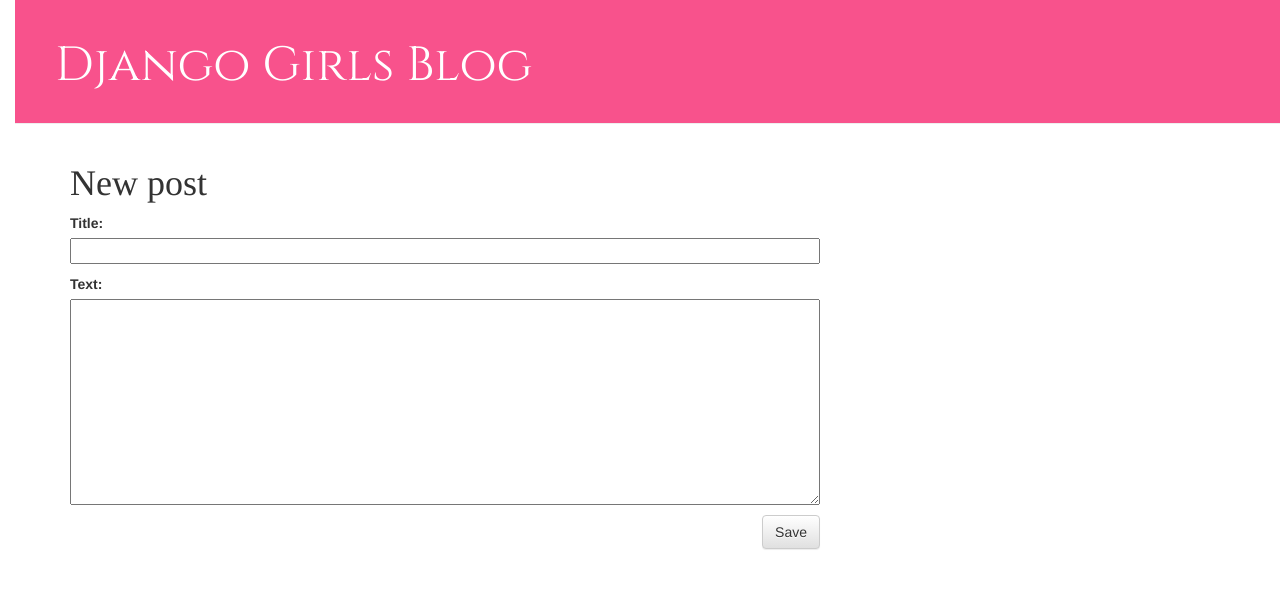
After one commit to prchler/my-first-blog, a Django app: page /post/new/ in a window 1280 px wide. The commit adds this page. Shown: the top 589 px of the page. Run offline with Django 3.2, Linux system fonts and the light colour scheme; some libraries are stand-ins or nearby versions.

Commit message:
Added views to create/edit blog post inside the site.

```diff
--- /dev/null
+++ b/blog/forms.py
@@ -0,0 +1,9 @@
+from django import forms
+
+from .models import Post
+
+class PostForm(forms.ModelForm):
+
+    class Meta:
+        model = Post
+        fields = ('title', 'text',)
--- a/blog/static/css/blog.css
+++ b/blog/static/css/blog.css
@@ -22,7 +22,7 @@
 }
 
 h1, h2, h3, h4 {
-    font-family: 'Lobster', cursive;
+    font-family: 'Tinos', cursive;
 }
 
 .date {
@@ -50,5 +50,6 @@
 }
 
 .post h1 a, .post h1 a:visited {
-    color: #000000;
+    color: #1583F1;
+    font-family: 'Tinos';
 }
--- a/blog/templates/blog/base.html
+++ b/blog/templates/blog/base.html
@@ -1,15 +1,18 @@
 {% load staticfiles %}
 <html>
-
     <head>
-        <link href="https://fonts.googleapis.com/css?family=Cinzel&subset=latin,latin-ext" rel="stylesheet" type="text/css">
-<link rel="stylesheet" href="{% static 'css/blog.css' %}">
+        <title>Django Girls blog</title>
         <link rel="stylesheet" href="//maxcdn.bootstrapcdn.com/bootstrap/3.2.0/css/bootstrap.min.css">
         <link rel="stylesheet" href="//maxcdn.bootstrapcdn.com/bootstrap/3.2.0/css/bootstrap-theme.min.css">
-        <title>Django Girls blog</title>
+        <link href='//fonts.googleapis.com/css?family=Cinzel&subset=latin,latin-ext' rel='stylesheet' type='text/css'>
+        <link href='//fonts.googleapis.com/css?family=Tinos&subset=latin,latin-ext' rel='stylesheet' type='text/css'>
+        <link rel="stylesheet" href="{% static 'css/blog.css' %}">
     </head>
     <body>
         <div class="page-header">
+            {% if user.is_authenticated %}
+    <a href="{% url 'post_new' %}" class="top-menu"><span class="glyphicon glyphicon-plus"></span></a>
+            {% endif %}
             <h1><a href="/">Django Girls Blog</a></h1>
         </div>
         <div class="content container">
--- a/blog/templates/blog/post_detail.html
+++ b/blog/templates/blog/post_detail.html
@@ -1,3 +1,4 @@
+
 {% extends 'blog/base.html' %}
 
 {% block content %}
@@ -7,6 +8,9 @@
                 {{ post.published_date }}
             </div>
         {% endif %}
+        {% if user.is_authenticated %}
+    <a class="btn btn-default" href="{% url 'post_edit' pk=post.pk %}"><span class="glyphicon glyphicon-pencil"></span></a>
+        {% endif %}
         <h1>{{ post.title }}</h1>
         <p>{{ post.text|linebreaksbr }}</p>
     </div>
--- /dev/null
+++ b/blog/templates/blog/post_edit.html
@@ -0,0 +1,9 @@
+{% extends 'blog/base.html' %}
+
+{% block content %}
+    <h1>New post</h1>
+    <form method="POST" class="post-form">{% csrf_token %}
+        {{ form.as_p }}
+        <button type="submit" class="save btn btn-default">Save</button>
+    </form>
+{% endblock %}
--- a/blog/urls.py
+++ b/blog/urls.py
@@ -3,4 +3,6 @@
 urlpatterns = [
     url(r'^$', views.post_list, name='post_list'),
 url(r'^post/(?P<pk>[0-9]+)/$', views.post_detail, name='post_detail'),
+url(r'^post/new/$', views.post_new, name='post_new'),
+url(r'^post/(?P<pk>[0-9]+)/edit/$', views.post_edit, name='post_edit'),
 ]
--- a/blog/views.py
+++ b/blog/views.py
@@ -1,13 +1,44 @@
-from django.shortcuts import render
+
+
 from django.utils import timezone
 from .models import Post
+from .forms import PostForm
+from django.shortcuts import redirect
+from django.shortcuts import render, get_object_or_404
+
+def post_new(request):
+    if request.method == "POST":
+        form = PostForm(request.POST)
+        if form.is_valid():
+            post = form.save(commit=False)
+            post.author = request.user
+            post.published_date = timezone.now()
+            post.save()
+            return redirect('post_detail', pk=post.pk)
+    else:
+        form = PostForm()
+    return render(request, 'blog/post_edit.html', {'form': form})
 
 
 def post_list(request):
     posts = Post.objects.filter(published_date__lte=timezone.now()).order_by('published_date')
     return render(request, 'blog/post_list.html', {"posts": posts})
 
-from django.shortcuts import render, get_object_or_404
+
 def post_detail(request, pk):
     post = get_object_or_404(Post, pk=pk)
     return render(request, 'blog/post_detail.html', {'post': post})
+
+def post_edit(request, pk):
+    post = get_object_or_404(Post, pk=pk)
+    if request.method == "POST":
+        form = PostForm(request.POST, instance=post)
+        if form.is_valid():
+            post = form.save(commit=False)
+            post.author = request.user
+            post.published_date = timezone.now()
+            post.save()
+            return redirect('post_detail', pk=post.pk)
+    else:
+        form = PostForm(instance=post)
+    return render(request, 'blog/post_edit.html', {'form': form})
```
Lines whose indentation alone changed are shown as unchanged.
